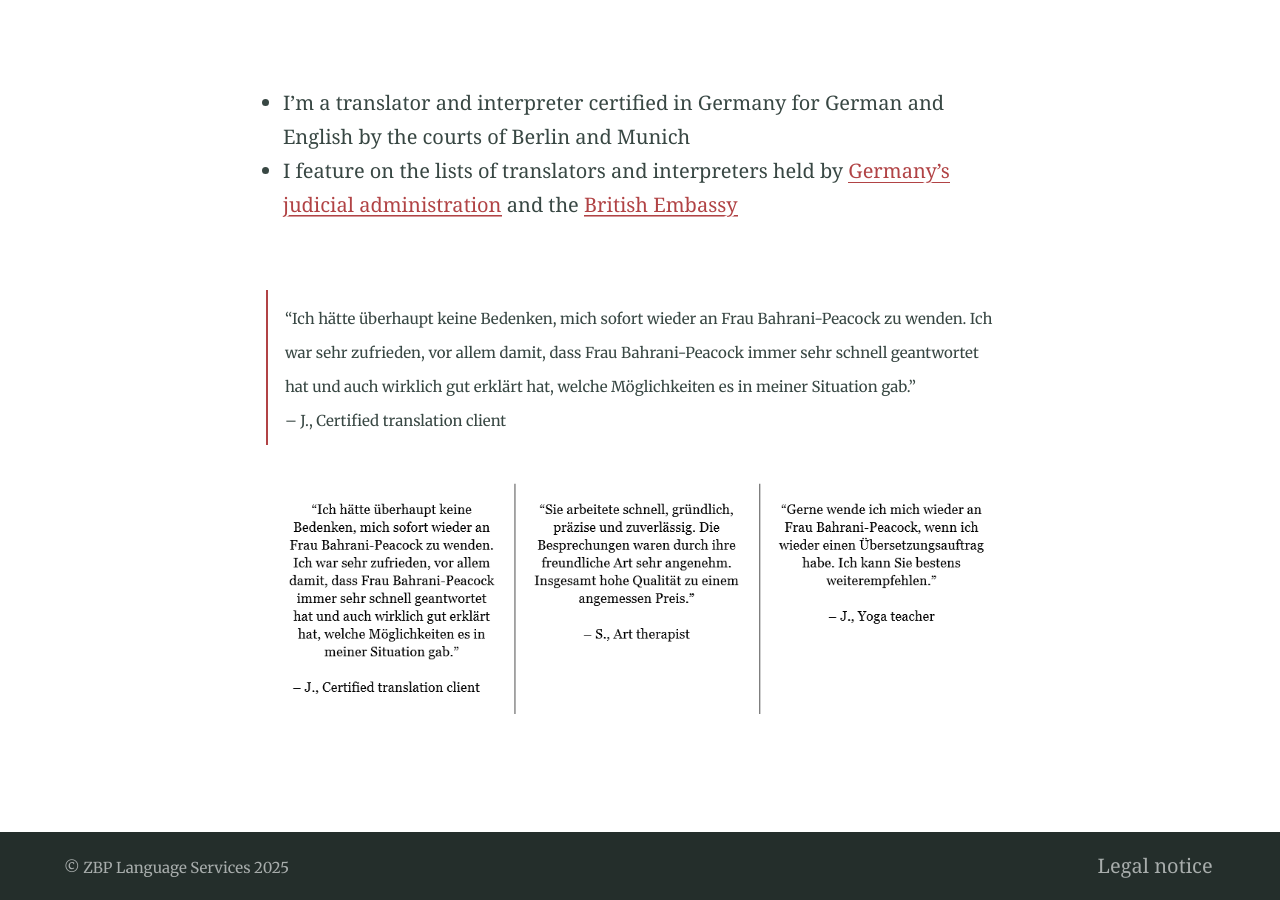
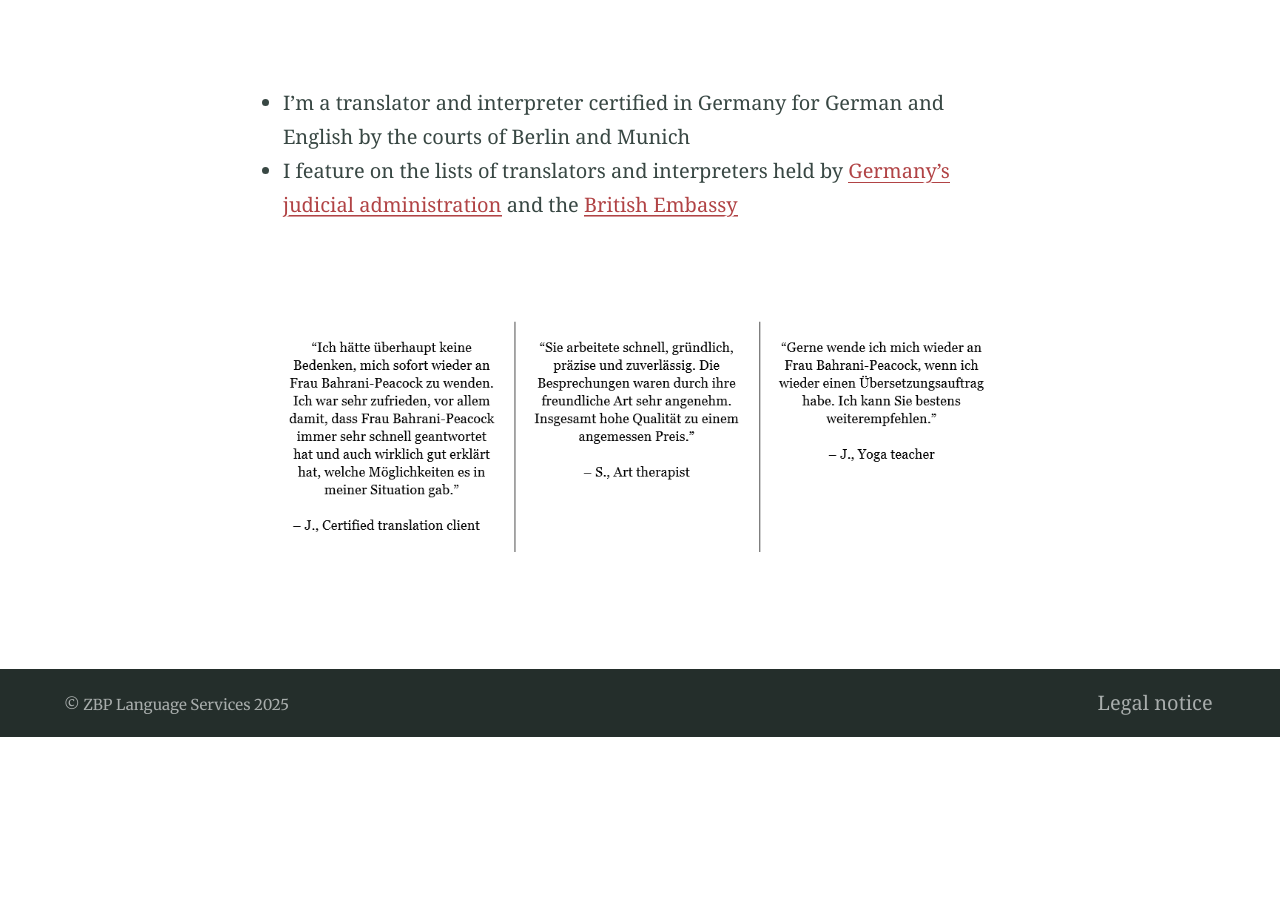
Before and after one commit to Website-2/certified.zbp-language-services.github.io, a Jekyll site: the page built from index.md, in a window 1280 px wide and 900 px high, scrolled down 1309 px. Built offline with Jekyll 4.4.1, drawn with Linux system fonts in a browser that asks for light colours; after the commit the page ends 2046 px from its top, so only the background shows below that.

Commit message:
Text update

```diff
--- a/index.md
+++ b/index.md
@@ -25,9 +25,6 @@ As a translator and interpreter certified in Germany for German and English by t
 * I'm a translator and interpreter certified in Germany for German and English by the courts of Berlin and Munich
 * I feature on the lists of translators and interpreters held by [Germany's judicial administration](https://www.justiz-dolmetscher.de/Recherche/de/Suchen) and the [British Embassy](https://find-a-professional-service-abroad.service.csd.fcdo.gov.uk/find/translators-interpreters?country=Germany)
 <br><br><br>
-><small>"Ich hätte überhaupt keine Bedenken, mich sofort wieder an Frau Bahrani-Peacock zu wenden. Ich war sehr zufrieden, vor allem damit, dass Frau Bahrani-Peacock immer sehr schnell geantwortet hat und auch wirklich gut erklärt hat, welche Möglichkeiten es in meiner Situation gab."<br>
-– J., Certified translation client</small>
-<br>
 
 {% include figure.html image="/assets/Testimonials_home.png" position="center" %}
 <br>
```
